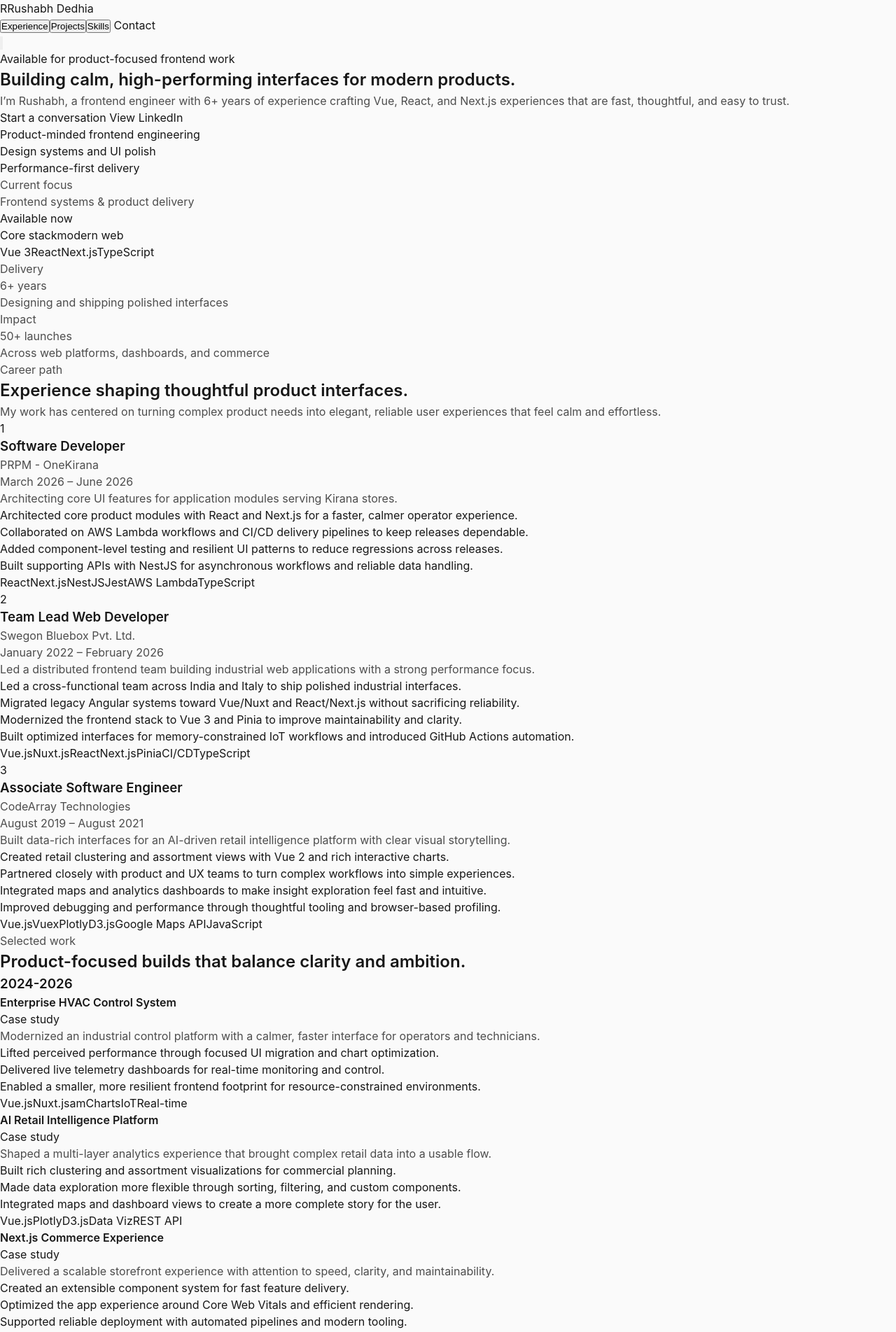
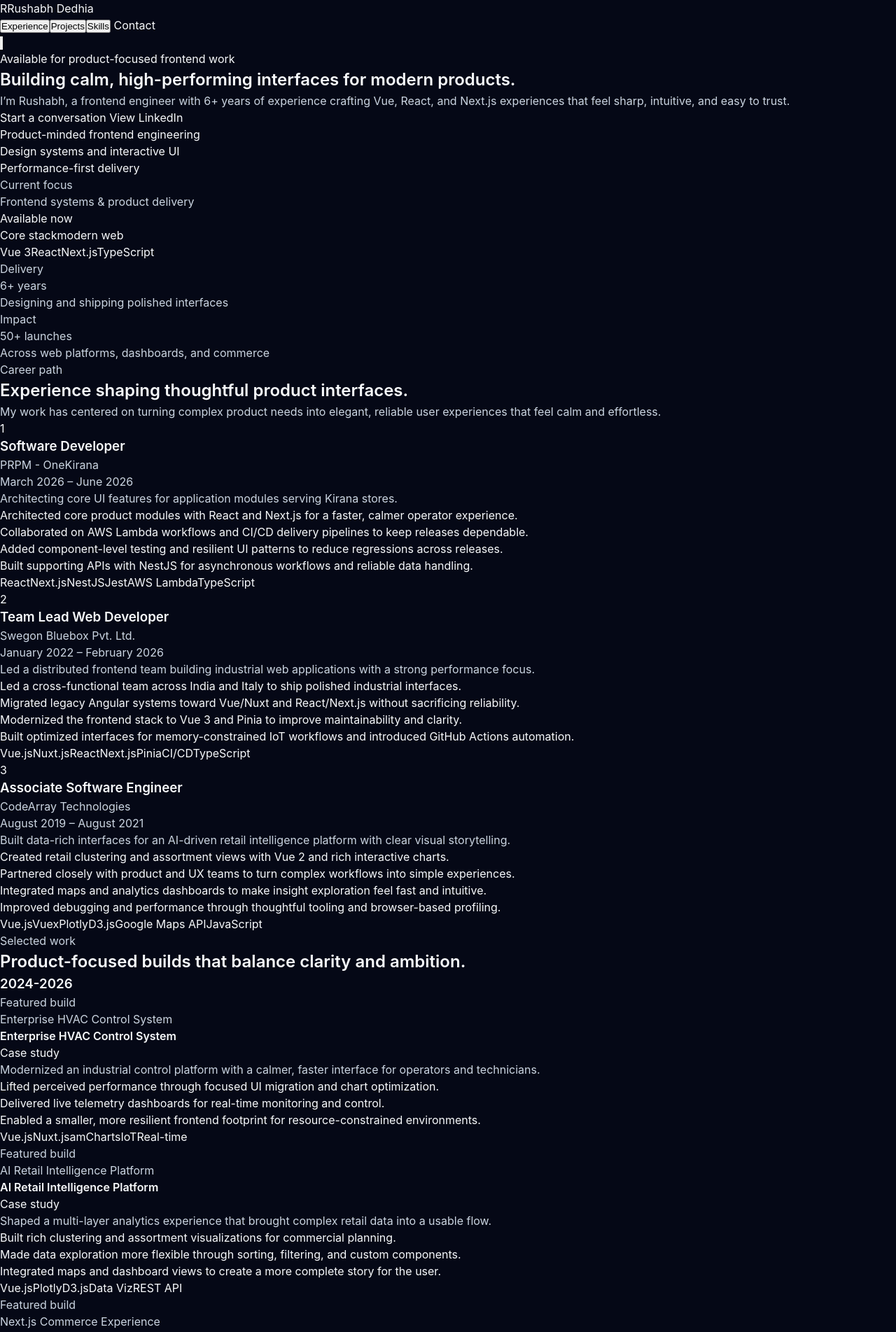
Before and after one commit to rushabhd97-ok/profile, a Vue app: page / in a window 1280 px wide. Shown: the top 1903 px of the page at 70% size. Built offline with nearby package versions, Linux system fonts and the light colour scheme; the HTML template or start-up script is replaced by a standard one.

Commit message:
feat: update styles and improve component structure for better UI consistency

```diff
--- a/src/App.vue
+++ b/src/App.vue
@@ -103,7 +103,7 @@ const projects = [
   <div class="min-h-screen bg-canvas-soft text-ink">
     <Navigation />
 
-    <main>
+    <main class="relative z-10 overflow-hidden">
       <HeroSection />
       <ExperienceSection :experiences="experiences" />
       <ProjectsSection :projects="projects" />
--- a/src/assets/main.css
+++ b/src/assets/main.css
@@ -10,8 +10,8 @@ html {
 
 body {
   font-family: Inter, -apple-system, BlinkMacSystemFont, 'Segoe UI', sans-serif;
-  background-color: #fafafa;
-  color: #171717;
+  background-color: #050816;
+  color: #f8fafc;
   line-height: 1.5;
   text-rendering: optimizeLegibility;
   -webkit-font-smoothing: antialiased;
@@ -24,12 +24,12 @@ a {
 }
 
 ::selection {
-  background: #171717;
-  color: #f2f2f2;
+  background: #5eead4;
+  color: #020617;
 }
 
 :focus-visible {
-  outline: 2px solid #0070f3;
+  outline: 2px solid #5eead4;
   outline-offset: 2px;
 }
 
@@ -39,30 +39,30 @@ a {
 }
 
 ::-webkit-scrollbar-track {
-  background: #fafafa;
+  background: #050816;
 }
 
 ::-webkit-scrollbar-thumb {
-  background: #d1d5db;
+  background: #334155;
   border-radius: 999px;
 }
 
 ::-webkit-scrollbar-thumb:hover {
-  background: #9ca3af;
+  background: #475569;
 }
 
 h1, h2, h3, h4, h5, h6 {
   font-weight: 600;
-  color: #171717;
+  color: #f8fafc;
 }
 
 p {
-  color: #4d4d4d;
+  color: #cbd5e1;
 }
 
 code {
   font-family: 'JetBrains Mono', monospace;
-  background-color: #f5f5f5;
+  background-color: rgba(255,255,255,0.08);
   padding: 2px 6px;
   border-radius: 4px;
   font-size: 0.875em;
--- a/src/components/ExperienceSection.vue
+++ b/src/components/ExperienceSection.vue
@@ -18,28 +18,28 @@ defineProps<{
   <section id="experience" class="px-4 py-24 sm:px-6 lg:px-8">
     <div class="mx-auto max-w-7xl">
       <div class="mb-12 max-w-2xl">
-        <p class="font-caption-mono text-success mb-3">Career path</p>
-        <h2 class="text-3xl font-semibold tracking-[-0.02em] text-ink sm:text-4xl">
+        <p class="font-caption-mono mb-3 text-success">Career path</p>
+        <h2 class="section-title">
           Experience shaping thoughtful product interfaces.
         </h2>
-        <p class="mt-4 text-lg leading-8 text-ink-soft">
+        <p class="section-subtitle mt-4">
           My work has centered on turning complex product needs into elegant, reliable user experiences that feel calm and effortless.
         </p>
       </div>
 
       <div class="space-y-5">
         <div v-for="(exp, index) in experiences" :key="exp.id" class="relative">
-          <div v-if="index < experiences.length - 1" class="absolute left-6 top-16 bottom-[-1.25rem] w-px bg-hairline" />
+          <div v-if="index < experiences.length - 1" class="absolute left-6 top-16 bottom-[-1.25rem] w-px bg-white/10" />
 
           <div class="flex gap-5">
             <div class="flex flex-col items-center pt-1">
-              <div class="flex h-12 w-12 items-center justify-center rounded-full bg-ink text-sm font-semibold text-white shadow-[0_10px_24px_rgba(23,23,23,0.12)]">
+              <div class="flex h-12 w-12 items-center justify-center rounded-full bg-gradient-to-br from-sky-400 to-fuchsia-500 text-sm font-semibold text-slate-950 shadow-[0_10px_24px_rgba(34,211,238,0.24)]">
                 {{ index + 1 }}
               </div>
             </div>
 
             <div class="flex-1 pb-2">
-              <div class="rounded-[1.5rem] border border-hairline bg-white/90 p-6 shadow-[0_16px_40px_rgba(23,23,23,0.05)] sm:p-8">
+              <div class="card">
                 <div class="flex flex-col gap-3 md:flex-row md:items-start md:justify-between">
                   <div>
                     <h3 class="text-xl font-semibold text-ink">{{ exp.position }}</h3>
@@ -60,7 +60,7 @@ defineProps<{
                 </div>
 
                 <div v-if="exp.technologies.length > 0" class="mt-6 flex flex-wrap gap-2">
-                  <span v-for="tech in exp.technologies" :key="tech" class="rounded-full border border-hairline bg-canvas-soft px-3 py-1.5 text-xs font-medium text-ink">
+                  <span v-for="tech in exp.technologies" :key="tech" class="rounded-full border border-white/10 bg-white/8 px-3 py-1.5 text-xs font-medium text-ink-soft">
                     {{ tech }}
                   </span>
                 </div>
--- a/src/components/FooterNote.vue
+++ b/src/components/FooterNote.vue
@@ -6,9 +6,9 @@ defineProps<{
 </script>
 
 <template>
-  <footer class="bg-ink px-4 py-16 text-white sm:px-6 lg:px-8">
+  <footer class="bg-slate-950 px-4 py-16 text-white sm:px-6 lg:px-8">
     <div class="mx-auto max-w-7xl">
-      <div class="grid gap-10 rounded-[2rem] border border-white/10 bg-white/5 p-8 sm:p-10 lg:grid-cols-[1.2fr_0.8fr_0.8fr_0.8fr]">
+      <div class="grid gap-10 rounded-[2rem] border border-white/10 bg-white/6 p-8 sm:p-10 lg:grid-cols-[1.2fr_0.8fr_0.8fr_0.8fr]">
         <div>
           <p class="font-caption-mono text-white/70">Available for new opportunities</p>
           <h3 class="mt-3 text-2xl font-semibold text-white">Let’s build something polished and lasting.</h3>
--- a/src/components/HeroSection.vue
+++ b/src/components/HeroSection.vue
@@ -2,7 +2,7 @@
 import { ref, onMounted } from 'vue'
 
 const isVisible = ref(false)
-const highlights = ['Product-minded frontend engineering', 'Design systems and UI polish', 'Performance-first delivery']
+const highlights = ['Product-minded frontend engineering', 'Design systems and interactive UI', 'Performance-first delivery']
 
 onMounted(() => {
   isVisible.value = true
@@ -11,55 +11,55 @@ onMounted(() => {
 
 <template>
   <section id="hero" class="relative overflow-hidden px-4 pb-24 pt-28 sm:px-6 lg:px-8 lg:pt-36">
-    <div class="absolute inset-0 bg-[radial-gradient(circle_at_top_left,_rgba(0,112,243,0.16),_transparent_42%),radial-gradient(circle_at_85%_20%,_rgba(255,0,128,0.16),_transparent_28%),linear-gradient(135deg,_rgba(255,255,255,0.98),_rgba(245,247,250,0.96))]" />
-    <div class="absolute inset-x-0 top-0 h-[440px] bg-[linear-gradient(120deg,_rgba(0,124,240,0.22),_rgba(0,223,216,0.18),_rgba(121,40,202,0.18),_rgba(255,0,128,0.16),_rgba(249,203,40,0.14))] blur-3xl" />
+    <div class="absolute inset-0 bg-[radial-gradient(circle_at_top_left,_rgba(96,165,250,0.16),_transparent_36%),radial-gradient(circle_at_85%_20%,_rgba(244,114,182,0.16),_transparent_30%),linear-gradient(135deg,_rgba(2,6,23,0.98),_rgba(11,17,32,0.92))]" />
+    <div class="absolute inset-x-0 top-0 h-[440px] bg-[linear-gradient(120deg,_rgba(96,165,250,0.22),_rgba(45,212,191,0.18),_rgba(167,139,250,0.16),_rgba(244,114,182,0.15))] blur-3xl" />
 
     <div class="relative mx-auto max-w-7xl">
       <div class="grid gap-10 lg:grid-cols-[1.05fr_0.95fr] lg:items-center">
         <div class="max-w-3xl">
-          <div class="inline-flex items-center gap-2 rounded-full border border-hairline bg-white/80 px-3 py-2 text-sm text-ink-soft shadow-[0_8px_24px_rgba(23,23,23,0.04)] backdrop-blur">
+          <div class="inline-flex items-center gap-2 rounded-full border border-white/10 bg-white/8 px-3 py-2 text-sm text-ink-soft shadow-[0_8px_24px_rgba(2,6,23,0.25)] backdrop-blur">
             <span class="h-2.5 w-2.5 rounded-full bg-success" />
             Available for product-focused frontend work
           </div>
 
-          <h1 class="mt-6 text-balance text-4xl font-semibold tracking-[-0.03em] text-ink sm:text-5xl lg:text-7xl">
+          <h1 class="mt-6 text-balance font-display-xl text-ink">
             Building calm, high-performing interfaces for modern products.
           </h1>
 
           <p class="mt-6 max-w-2xl text-lg leading-8 text-ink-soft sm:text-xl">
-            I’m Rushabh, a frontend engineer with 6+ years of experience crafting Vue, React, and Next.js experiences that are fast, thoughtful, and easy to trust.
+            I’m Rushabh, a frontend engineer with 6+ years of experience crafting Vue, React, and Next.js experiences that feel sharp, intuitive, and easy to trust.
           </p>
 
           <div class="mt-8 flex flex-col gap-3 sm:flex-row">
-            <a href="mailto:rushabh.lucifer@gmail.com" class="btn-primary inline-flex items-center justify-center">
+            <a href="mailto:rushabh.lucifer@gmail.com" class="btn-primary">
               Start a conversation
             </a>
-            <a href="https://linkedin.com/in/rushabh-dedhia-ab108314b/" target="_blank" rel="noopener noreferrer" class="btn-secondary inline-flex items-center justify-center">
+            <a href="https://linkedin.com/in/rushabh-dedhia-ab108314b/" target="_blank" rel="noopener noreferrer" class="btn-secondary">
               View LinkedIn
             </a>
           </div>
 
           <div class="mt-8 flex flex-wrap gap-3">
-            <div v-for="item in highlights" :key="item" class="rounded-full border border-hairline bg-white/80 px-3 py-2 text-sm text-ink-soft shadow-[0_6px_16px_rgba(23,23,23,0.03)]">
+            <div v-for="item in highlights" :key="item" class="rounded-full border border-white/10 bg-white/8 px-3 py-2 text-sm text-ink-soft shadow-[0_6px_16px_rgba(2,6,23,0.2)] backdrop-blur">
               {{ item }}
             </div>
           </div>
         </div>
 
         <div class="relative">
-          <div class="rounded-[2rem] border border-hairline bg-white/90 p-5 shadow-[0_20px_60px_rgba(23,23,23,0.08)] backdrop-blur">
-            <div class="rounded-[1.5rem] bg-ink p-5 text-white">
+          <div class="rounded-[2rem] border border-white/10 bg-slate-950/70 p-5 shadow-[0_20px_60px_rgba(2,6,23,0.4)] backdrop-blur-xl">
+            <div class="rounded-[1.5rem] border border-white/10 bg-gradient-to-br from-slate-900 via-slate-800 to-slate-900 p-5 text-white">
               <div class="flex items-center justify-between">
                 <div>
                   <p class="font-caption-mono text-white/70">Current focus</p>
                   <p class="mt-1 text-lg font-semibold">Frontend systems & product delivery</p>
                 </div>
-                <span class="rounded-full border border-white/15 bg-white/10 px-3 py-1 text-xs font-medium text-white/80">
+                <span class="rounded-full border border-cyan-400/20 bg-cyan-400/10 px-3 py-1 text-xs font-medium text-cyan-200">
                   Available now
                 </span>
               </div>
 
-              <div class="mt-6 rounded-[1.25rem] border border-white/10 bg-white/10 p-4">
+              <div class="mt-6 rounded-[1.25rem] border border-white/10 bg-white/8 p-4">
                 <div class="flex items-center justify-between text-sm text-white/70">
                   <span>Core stack</span>
                   <span class="font-caption-mono">modern web</span>
@@ -74,12 +74,12 @@ onMounted(() => {
             </div>
 
             <div class="mt-4 grid gap-3 sm:grid-cols-2">
-              <div class="rounded-[1.25rem] border border-hairline bg-canvas-soft p-4">
+              <div class="rounded-[1.25rem] border border-white/10 bg-white/8 p-4">
                 <p class="font-caption-mono text-success">Delivery</p>
                 <p class="mt-2 text-2xl font-semibold text-ink">6+ years</p>
                 <p class="mt-1 text-sm text-ink-soft">Designing and shipping polished interfaces</p>
               </div>
-              <div class="rounded-[1.25rem] border border-hairline bg-canvas-soft p-4">
+              <div class="rounded-[1.25rem] border border-white/10 bg-white/8 p-4">
                 <p class="font-caption-mono text-success">Impact</p>
                 <p class="mt-2 text-2xl font-semibold text-ink">50+ launches</p>
                 <p class="mt-1 text-sm text-ink-soft">Across web platforms, dashboards, and commerce</p>
--- a/src/components/Navigation.vue
+++ b/src/components/Navigation.vue
@@ -21,32 +21,32 @@ const scrollToSection = (sectionId: string) => {
 </script>
 
 <template>
-  <nav class="fixed inset-x-0 top-0 z-50 border-b border-black/5 bg-canvas-soft/80 backdrop-blur-xl">
+  <nav class="fixed inset-x-0 top-0 z-50 border-b border-white/10 bg-slate-950/70 backdrop-blur-xl">
     <div class="mx-auto max-w-7xl px-4 sm:px-6 lg:px-8">
       <div class="flex h-16 items-center justify-between">
         <a href="#" class="flex items-center gap-3 text-sm font-semibold text-ink transition-colors hover:text-success" @click="scrollToSection('hero')">
-          <span class="flex h-9 w-9 items-center justify-center rounded-full bg-ink text-sm font-semibold text-white">R</span>
+          <span class="flex h-9 w-9 items-center justify-center rounded-full bg-gradient-to-br from-sky-400 to-fuchsia-500 text-sm font-semibold text-slate-950">R</span>
           <span>Rushabh Dedhia</span>
         </a>
 
-        <div class="hidden items-center gap-2 rounded-full border border-hairline bg-white/70 p-1.5 md:flex">
-          <button @click="scrollToSection('experience')" class="rounded-full px-4 py-2 text-sm font-medium text-ink-soft transition-colors hover:bg-canvas-soft hover:text-ink">
+        <div class="hidden items-center gap-2 rounded-full border border-white/10 bg-white/5 p-1.5 md:flex">
+          <button @click="scrollToSection('experience')" class="rounded-full px-4 py-2 text-sm font-medium text-ink-soft transition-colors hover:bg-white/10 hover:text-ink">
             Experience
           </button>
-          <button @click="scrollToSection('projects')" class="rounded-full px-4 py-2 text-sm font-medium text-ink-soft transition-colors hover:bg-canvas-soft hover:text-ink">
+          <button @click="scrollToSection('projects')" class="rounded-full px-4 py-2 text-sm font-medium text-ink-soft transition-colors hover:bg-white/10 hover:text-ink">
             Projects
           </button>
-          <button @click="scrollToSection('skills')" class="rounded-full px-4 py-2 text-sm font-medium text-ink-soft transition-colors hover:bg-canvas-soft hover:text-ink">
+          <button @click="scrollToSection('skills')" class="rounded-full px-4 py-2 text-sm font-medium text-ink-soft transition-colors hover:bg-white/10 hover:text-ink">
             Skills
           </button>
-          <a href="mailto:rushabh.lucifer@gmail.com" class="rounded-full bg-ink px-4 py-2 text-sm font-medium text-white transition-colors hover:bg-[#0f0f0f]">
+          <a href="mailto:rushabh.lucifer@gmail.com" class="rounded-full bg-white/10 px-4 py-2 text-sm font-medium text-white transition-colors hover:bg-white/15">
             Contact
           </a>
         </div>
 
         <button
           @click="toggleMenu"
-          class="rounded-full border border-hairline bg-white/80 p-2.5 text-ink transition-colors hover:bg-canvas-soft md:hidden"
+          class="rounded-full border border-white/10 bg-white/5 p-2.5 text-ink transition-colors hover:bg-white/10 md:hidden"
           aria-label="Toggle navigation menu"
           :aria-expanded="isMenuOpen"
         >
@@ -57,18 +57,18 @@ const scrollToSection = (sectionId: string) => {
         </button>
       </div>
 
-      <div v-if="isMenuOpen" class="border-t border-hairline py-4 md:hidden">
+      <div v-if="isMenuOpen" class="border-t border-white/10 py-4 md:hidden">
         <div class="flex flex-col gap-2">
-          <button @click="scrollToSection('experience')" class="rounded-2xl px-3 py-2 text-left text-sm font-medium text-ink-soft transition-colors hover:bg-canvas-soft hover:text-ink">
+          <button @click="scrollToSection('experience')" class="rounded-2xl px-3 py-2 text-left text-sm font-medium text-ink-soft transition-colors hover:bg-white/10 hover:text-ink">
             Experience
           </button>
-          <button @click="scrollToSection('projects')" class="rounded-2xl px-3 py-2 text-left text-sm font-medium text-ink-soft transition-colors hover:bg-canvas-soft hover:text-ink">
+          <button @click="scrollToSection('projects')" class="rounded-2xl px-3 py-2 text-left text-sm font-medium text-ink-soft transition-colors hover:bg-white/10 hover:text-ink">
             Projects
           </button>
-          <button @click="scrollToSection('skills')" class="rounded-2xl px-3 py-2 text-left text-sm font-medium text-ink-soft transition-colors hover:bg-canvas-soft hover:text-ink">
+          <button @click="scrollToSection('skills')" class="rounded-2xl px-3 py-2 text-left text-sm font-medium text-ink-soft transition-colors hover:bg-white/10 hover:text-ink">
             Skills
           </button>
-          <a href="mailto:rushabh.lucifer@gmail.com" class="mt-2 inline-flex items-center justify-center rounded-full bg-ink px-4 py-2 text-sm font-medium text-white">
+          <a href="mailto:rushabh.lucifer@gmail.com" class="mt-2 inline-flex items-center justify-center rounded-full bg-white/10 px-4 py-2 text-sm font-medium text-white">
             Contact
           </a>
         </div>
--- a/src/components/ProjectsSection.vue
+++ b/src/components/ProjectsSection.vue
@@ -31,8 +31,8 @@ const projectsByYear = computed(() => {
   <section id="projects" class="px-4 py-24 sm:px-6 lg:px-8">
     <div class="mx-auto max-w-7xl">
       <div class="mb-12 max-w-2xl">
-        <p class="font-caption-mono text-success mb-3">Selected work</p>
-        <h2 class="text-3xl font-semibold tracking-[-0.02em] text-ink sm:text-4xl">
+        <p class="font-caption-mono mb-3 text-success">Selected work</p>
+        <h2 class="section-title">
           Product-focused builds that balance clarity and ambition.
         </h2>
       </div>
@@ -41,14 +41,24 @@ const projectsByYear = computed(() => {
         <div v-for="(projects, year) in projectsByYear" :key="year">
           <div class="mb-6 flex items-center gap-3">
             <h3 class="text-sm font-semibold uppercase tracking-[0.2em] text-ink-soft">{{ year }}</h3>
-            <div class="h-px flex-1 bg-hairline" />
+            <div class="h-px flex-1 bg-white/10" />
           </div>
 
           <div class="grid gap-6 lg:grid-cols-2">
-            <article v-for="project in projects" :key="project.id" class="rounded-[1.75rem] border border-hairline bg-white/90 p-7 shadow-[0_16px_40px_rgba(23,23,23,0.05)] transition-transform duration-200 hover:-translate-y-1">
-              <div class="flex items-center justify-between gap-3">
+            <article v-for="project in projects" :key="project.id" class="group card overflow-hidden">
+              <div class="h-40 rounded-[1.25rem] border border-white/10 bg-gradient-to-br from-sky-500/30 via-cyan-400/20 to-fuchsia-500/25 p-4">
+                <div class="flex h-full items-end justify-between rounded-[1rem] border border-white/10 bg-slate-950/60 p-4">
+                  <div>
+                    <p class="font-caption-mono text-cyan-200">Featured build</p>
+                    <p class="mt-2 text-sm font-medium text-white">{{ project.title }}</p>
+                  </div>
+                  <div class="h-10 w-10 rounded-full border border-cyan-400/20 bg-cyan-400/10" />
+                </div>
+              </div>
+
+              <div class="mt-6 flex items-center justify-between gap-3">
                 <h4 class="text-xl font-semibold text-ink">{{ project.title }}</h4>
-                <span class="rounded-full border border-hairline bg-canvas-soft px-3 py-1 text-xs font-medium uppercase tracking-[0.2em] text-ink-soft">
+                <span class="rounded-full border border-white/10 bg-white/8 px-3 py-1 text-xs font-medium uppercase tracking-[0.2em] text-ink-soft">
                   Case study
                 </span>
               </div>
@@ -65,7 +75,7 @@ const projectsByYear = computed(() => {
               </div>
 
               <div class="mt-6 flex flex-wrap gap-2">
-                <span v-for="tag in project.tags" :key="tag" class="rounded-full border border-hairline bg-canvas-soft px-3 py-1.5 text-xs font-medium text-ink">
+                <span v-for="tag in project.tags" :key="tag" class="rounded-full border border-white/10 bg-white/8 px-3 py-1.5 text-xs font-medium text-ink-soft">
                   {{ tag }}
                 </span>
               </div>
```
Also changed, not shown: src/components/SkillsSection.vue (+10 -10 lines), src/assets/tailwind.css.
